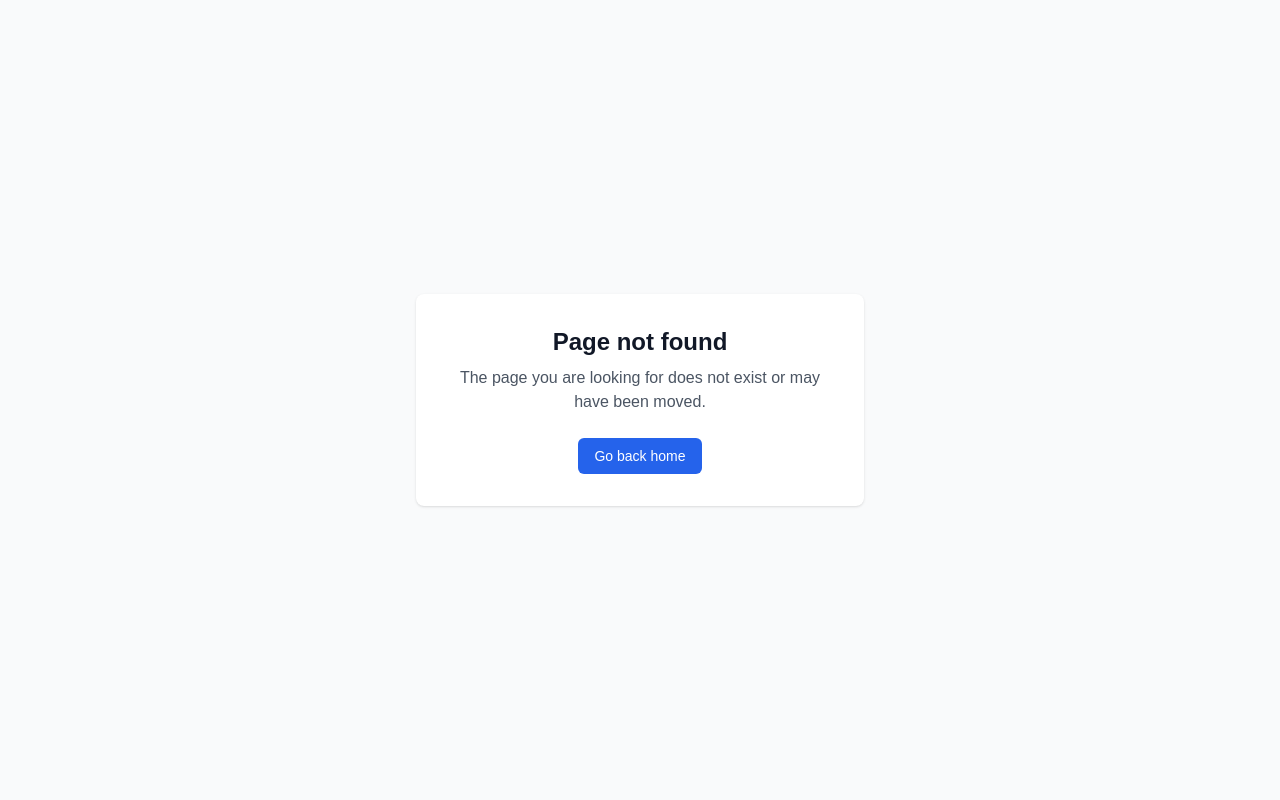
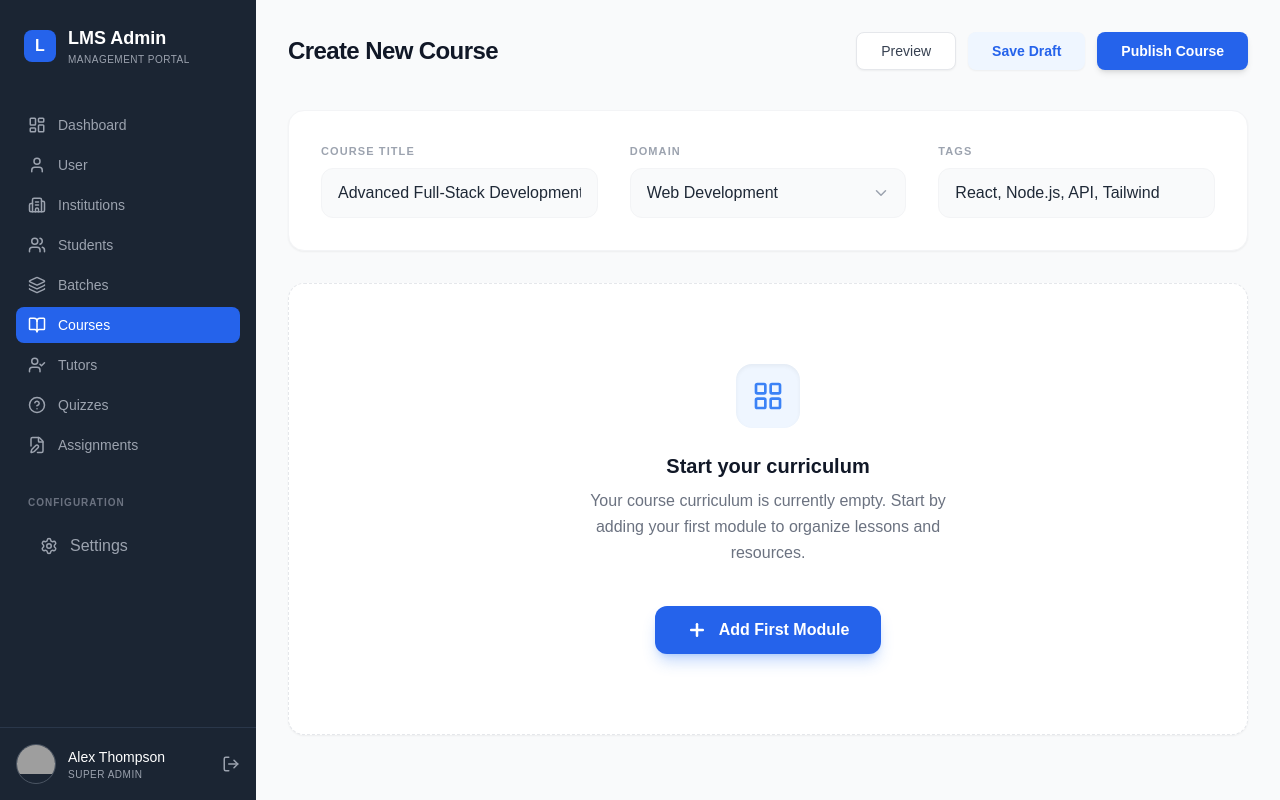
Before and after one commit to prasanthi-transetu/platform_course, a Next.js app: page /admin/courses/create in a window 1280 px wide. Before the commit this address had no page. Built offline with nearby package versions, Linux system fonts and the light colour scheme; grey boxes are pictures that could not be loaded.

Commit message:
feat: add course creation page and redirection to it

```diff
--- a/app/admin/assignments/page.tsx
+++ b/app/admin/assignments/page.tsx
@@ -4,7 +4,7 @@ import { useState } from "react";
 import {
   Search, Plus,
   FileText, CheckCircle, ClipboardList, Star,
-  MoreVertical, FileUp, Link as LinkIcon
+  MoreVertical, FileUp, Link as LinkIcon, Pencil, Trash2
 } from "lucide-react";
 
 import CreateAssignmentModal from "@/components/sidebar/CreateAssignmentModal";
@@ -12,6 +12,7 @@ import CreateAssignmentModal from "@/components/sidebar/CreateAssignmentModal";
 export default function AssignmentsPage() {
   const [search, setSearch] = useState("");
   const [isModalOpen, setIsModalOpen] = useState(false);
+  const [openActionId, setOpenActionId] = useState<string | null>(null);
 
   const [assignments, setAssignments] = useState([
     {
@@ -150,10 +151,33 @@ export default function AssignmentsPage() {
                       {asg.submissionType}
                     </div>
                   </td>
-                  <td className="py-4 text-center">
-                    <button className="text-gray-400 hover:text-gray-600 transition">
+                  <td className="py-4 text-center relative">
+                    <button
+                      onClick={() => setOpenActionId(openActionId === asg.id ? null : asg.id)}
+                      className="text-gray-400 hover:text-gray-600 transition p-1"
+                    >
                       <MoreVertical size={18} />
                     </button>
+
+                    {openActionId === asg.id && (
+                      <div className="absolute right-8 top-10 bg-white shadow-xl border border-gray-100 rounded-lg w-32 py-2 z-10 text-left flex flex-col">
+                        <button
+                          onClick={() => setOpenActionId(null)}
+                          className="flex items-center gap-2 px-4 py-2 text-[13px] font-medium text-gray-600 hover:bg-slate-50 transition"
+                        >
+                          <Pencil size={14} className="text-gray-400" /> Edit
+                        </button>
+                        <button
+                          onClick={() => {
+                            setAssignments(assignments.filter(a => a.id !== asg.id));
+                            setOpenActionId(null);
+                          }}
+                          className="flex items-center gap-2 px-4 py-2 text-[13px] font-medium text-red-600 hover:bg-red-50 transition"
+                        >
+                          <Trash2 size={14} className="text-red-400" /> Delete
+                        </button>
+                      </div>
+                    )}
                   </td>
                 </tr>
               ))}
--- /dev/null
+++ b/app/admin/courses/create/page.tsx
@@ -0,0 +1,101 @@
+"use client";
+
+import { useState } from "react";
+import { Plus, LayoutGrid, ChevronDown, MonitorPlay } from "lucide-react";
+import Link from "next/link";
+
+export default function CreateCoursePage() {
+  const [title, setTitle] = useState("Advanced Full-Stack Development");
+  const [domain, setDomain] = useState("Web Development");
+  const [tags, setTags] = useState("React, Node.js, API, Tailwind");
+
+  return (
+    <div className="p-8 bg-gray-50 min-h-screen text-gray-800">
+      {/* HEADER */}
+      <div className="flex justify-between items-center mb-10">
+        <h1 className="text-2xl font-bold text-gray-900 tracking-tight">
+          Create New Course
+        </h1>
+        <div className="flex gap-3">
+          <button className="px-6 py-2 rounded-lg border border-gray-200 bg-white text-gray-700 font-medium shadow-sm hover:bg-gray-50 transition-all flex items-center gap-2 text-sm">
+            Preview
+          </button>
+          <button className="px-6 py-2 rounded-lg bg-blue-50 text-blue-600 font-semibold shadow-sm hover:bg-blue-100 transition-all text-sm">
+            Save Draft
+          </button>
+          <button className="px-6 py-2 rounded-lg bg-blue-600 text-white font-semibold shadow-md hover:bg-blue-700 hover:shadow-lg transition-all text-sm">
+            Publish Course
+          </button>
+        </div>
+      </div>
+
+      {/* FORM SECTION */}
+      <div className="bg-white rounded-2xl shadow-sm border border-gray-100 p-8 mb-8">
+        <div className="grid grid-cols-1 md:grid-cols-3 gap-8">
+          <div>
+            <label className="block text-[11px] font-bold text-gray-400 uppercase tracking-widest mb-2">
+              Course Title
+            </label>
+            <input
+              type="text"
+              value={title}
+              onChange={(e) => setTitle(e.target.value)}
+              className="w-full px-4 py-3 rounded-xl bg-gray-50 border border-gray-100 focus:bg-white focus:ring-2 focus:ring-blue-500/20 focus:border-blue-500 outline-none transition-all text-gray-800 placeholder-gray-400 font-medium"
+              placeholder="Enter course title..."
+            />
+          </div>
+
+          <div>
+            <label className="block text-[11px] font-bold text-gray-400 uppercase tracking-widest mb-2">
+              Domain
+            </label>
+            <div className="relative">
+              <select
+                value={domain}
+                onChange={(e) => setDomain(e.target.value)}
+                className="w-full px-4 py-3 rounded-xl bg-gray-50 border border-gray-100 focus:bg-white focus:ring-2 focus:ring-blue-500/20 focus:border-blue-500 outline-none transition-all text-gray-800 font-medium appearance-none cursor-pointer"
+              >
+                <option>Web Development</option>
+                <option>Data Science</option>
+                <option>Cybersecurity</option>
+                <option>Design</option>
+              </select>
+              <ChevronDown className="absolute right-4 top-1/2 -translate-y-1/2 text-gray-400 pointer-events-none" size={18} />
+            </div>
+          </div>
+
+          <div>
+            <label className="block text-[11px] font-bold text-gray-400 uppercase tracking-widest mb-2">
+              Tags
+            </label>
+            <input
+              type="text"
+              value={tags}
+              onChange={(e) => setTags(e.target.value)}
+              className="w-full px-4 py-3 rounded-xl bg-gray-50 border border-gray-100 focus:bg-white focus:ring-2 focus:ring-blue-500/20 focus:border-blue-500 outline-none transition-all text-gray-800 placeholder-gray-400 font-medium"
+              placeholder="Add tags separated by comma..."
+            />
+          </div>
+        </div>
+      </div>
+
+      {/* CURRICULUM SECTION */}
+      <div className="bg-white rounded-2xl shadow-sm border border-dashed border-gray-200 flex flex-col items-center justify-center p-20 min-h-[400px]">
+        <div className="w-16 h-16 bg-blue-50 rounded-2xl flex items-center justify-center mb-6 shadow-inner">
+          <LayoutGrid className="text-blue-500" size={32} />
+        </div>
+
+        <h2 className="text-xl font-bold text-gray-900 mb-2">
+          Start your curriculum
+        </h2>
+        <p className="text-gray-500 text-center max-w-sm mb-10 leading-relaxed font-normal">
+          Your course curriculum is currently empty. Start by adding your first module to organize lessons and resources.
+        </p>
+
+        <button className="flex items-center gap-3 bg-blue-600 text-white px-8 py-3 rounded-xl font-bold shadow-lg shadow-blue-500/30 hover:bg-blue-700 hover:shadow-xl hover:-translate-y-0.5 transition-all">
+          <Plus size={20} className="stroke-[3px]" /> Add First Module
+        </button>
+      </div>
+    </div>
+  );
+}
--- a/app/admin/courses/page.tsx
+++ b/app/admin/courses/page.tsx
@@ -7,6 +7,7 @@ import {
   FileText,
   Plus,
 } from "lucide-react";
+import Link from "next/link";
 import CreateDomainModal from "@/components/sidebar/CreateDomainModel";
 
 export default function CoursesPage() {
@@ -119,9 +120,11 @@ export default function CoursesPage() {
             <Plus size={16} /> Create New Domain
           </button>
 
-          <button className="flex items-center gap-2 bg-blue-600 text-white px-4 py-2 rounded-lg shadow hover:bg-blue-700 transition-colors">
-            <Plus size={16} /> Create New Course
-          </button>
+          <Link href="/admin/courses/create">
+            <button className="flex items-center gap-2 bg-blue-600 text-white px-4 py-2 rounded-lg shadow hover:bg-blue-700 transition-colors">
+              <Plus size={16} /> Create New Course
+            </button>
+          </Link>
         </div>
       </div>
 
```
